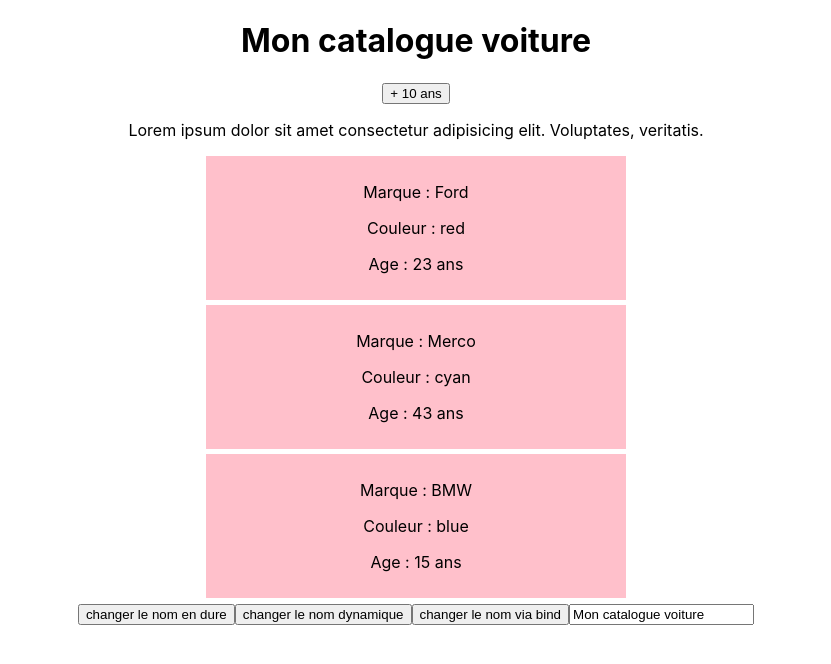
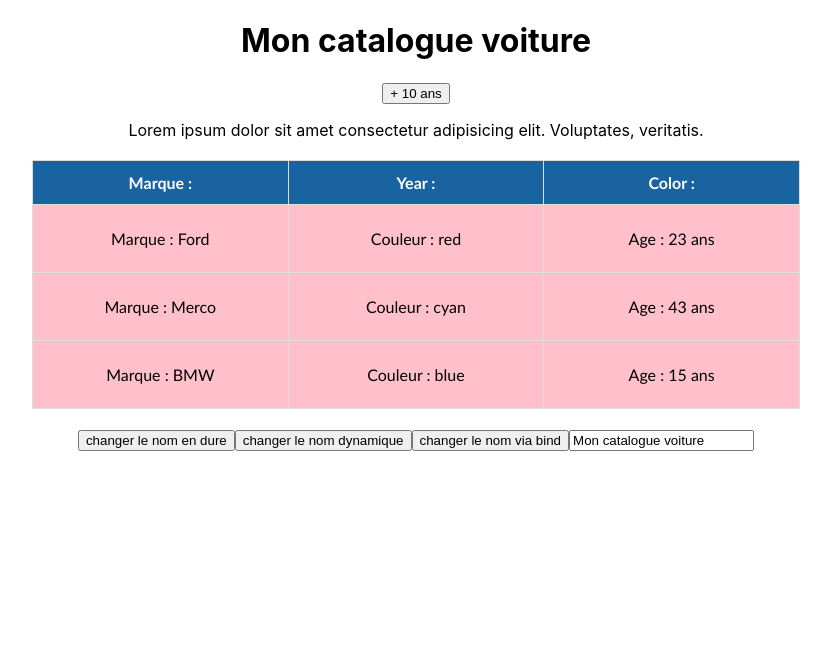
Before and after one commit to aymerick772/React_Learn, a React (Create React App) app: page / in a window 1280 px wide. Shown: the top 664 px of the page, without its empty margins (224-1055 px from the left). Built offline with nearby package versions, Linux system fonts and the light colour scheme; the HTML template or start-up script is replaced by a standard one.

Commit message:
Fragment

```diff
--- a/src/App.css
+++ b/src/App.css
@@ -39,6 +39,29 @@ h1.styled{
   text-transform: uppercase;
 }
 
+.carsTable {
+  font-family: 'Trebuchet MS', 'Lucida Sans Unicode', 'Lucida Grande', 'Lucida Sans', Arial, sans-serif;
+  border-collapse: collapse;
+  width: 60%;
+  margin: 20px auto;
+}
+
+.carsTable td, .carsTable th{
+  border : 1px solid #ddd;
+  padding : 8px;
+  width:33%;
+  text-align: center;
+}
+
+.carsTable tr:hover {background-color:#ddd; }
+
+.carsTable th{
+  padding-top: 12px;
+  padding-bottom: 12px;
+  background-color: rgb(24,99,160);
+  color : white;
+}
+
 @keyframes App-logo-spin {
   from {
     transform: rotate(0deg);
--- a/src/components/Cars.js
+++ b/src/components/Cars.js
@@ -1,4 +1,4 @@
-import React, {Component} from "react";
+import React, {Fragment} from "react";
 
 const Car = (props) => {
 
@@ -7,11 +7,11 @@ const Car = (props) => {
     if(props.children){
         childInfo = <p>Marque : {props.children}</p>;
         return (
-            <div className="cars">
-                {childInfo}
-                {colorInfo}
-                <p>Age : {props.year} ans</p>
-            </div>
+            <tr className="cars">
+                <td>{childInfo}</td>
+                <td>{colorInfo}</td>
+                <td><p>Age : {props.year} ans</p></td>
+            </tr>
         )
     }else{
         childInfo = <p>Pas de données</p>;
--- a/src/components/Mycars.js
+++ b/src/components/Mycars.js
@@ -1,4 +1,4 @@
-import React, {Component} from 'react';
+import React, {Component, Fragment} from 'react';
 import Car from './Cars';
 
 class Mycars extends Component {
@@ -36,21 +36,33 @@ render(){
     // console.log(this)
     const year = new Date().getFullYear();
     return(
-        <div>
+        <Fragment>
             <h1 onMouseOver={this.addStyleH1} >{this.props.title}</h1>
             <button onClick={this.addTenYears}>+ 10 ans</button>
             <p onCopy={this.noCopy}>Lorem ipsum dolor sit amet consectetur adipisicing elit. Voluptates, veritatis.</p>
             {/* <Car color={this.state.voitures[0].color} year ={year - this.state.voitures[0].year}>{this.state.voitures[0].name}</Car>
             <Car color={this.state.voitures[1].color} year ={year - this.state.voitures[1].year}>{this.state.voitures[1].name}</Car>
             <Car color={this.state.voitures[2].color} year ={year - this.state.voitures[2].year}>{this.state.voitures[2].name}</Car> */}
+
+            <table className="carsTable">
+                <tr>
+                    <th>Marque : </th>
+                    <th>Year : </th>
+                    <th>Color : </th>
+                </tr>
             {
                 this.state.voitures.map((voiture, index) =>{
                     return (
-                        <Car key={index} color={voiture.color} year={year -voiture.year} >{voiture.name}</Car>
-                    )
+
+                        <Fragment key={index}>
+                            <Car  color={voiture.color} year={year -voiture.year} >{voiture.name}</Car>
+                            {/* <Car  key={index} color={voiture.color} year={year -voiture.year} >{voiture.name}</Car> */}
+                        </Fragment>
+                        )
                 })
             }
-        </div>
+        </table>
+        </Fragment>
     )
 }
 }
```
